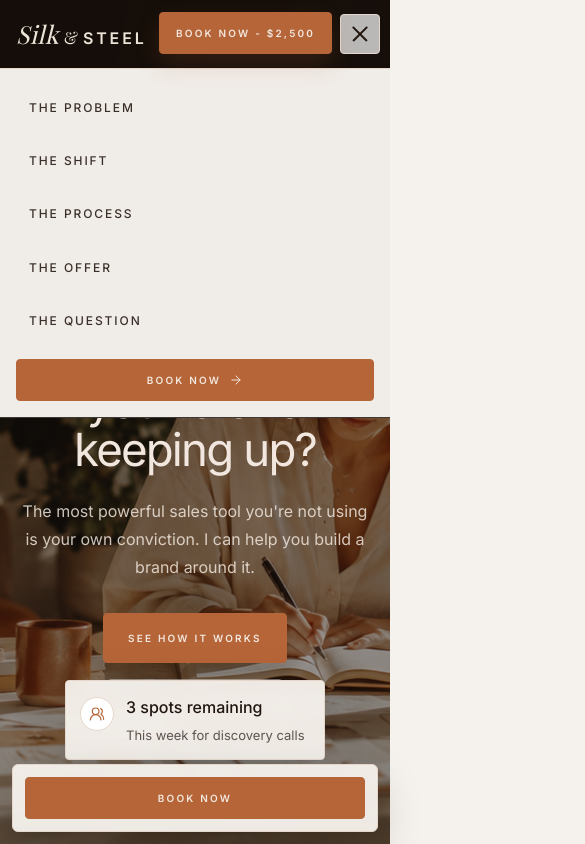
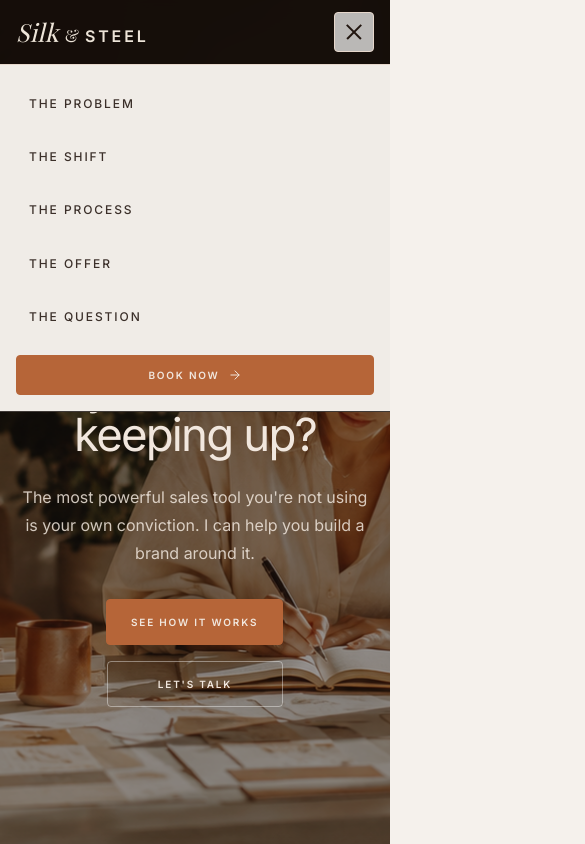
Before and after one commit to iramzaka/silk-steel-site, a Next.js app: page / in a window 390 px wide. Both pictures are taken after a click on the button 359 px from the left and 34 px from the top of the page. Shown: the top 844 px of the page, 585 px wide, since content can reach past the window. Built offline with nearby package versions, Linux system fonts and the light colour scheme.

Commit message:
Fix responsive layout issues

```diff
--- a/app/globals.css
+++ b/app/globals.css
@@ -38,10 +38,12 @@
 
   html {
     scroll-behavior: smooth;
+    scroll-padding-top: 76px;
   }
 
   body {
     min-height: 100vh;
+    overflow-x: hidden;
     background: var(--ss-cream);
     color: var(--ss-dark-text);
     font-family: var(--font-outfit), sans-serif;
--- a/app/page.tsx
+++ b/app/page.tsx
@@ -38,14 +38,6 @@ const T = {
   light:  "#EDE4D8",
   ash:    "#3D2E28",
   cream:  "#F4F0EB",
-};
-
-const sectionBase: React.CSSProperties = {
-  padding: "96px 56px",
-};
-const innerWide: React.CSSProperties = {
-  maxWidth: 1180,
-  margin: "0 auto",
 };
 
 /* ─── Eyebrow ─── */
@@ -297,7 +289,7 @@ function SectionEyebrow({
 }) {
   return (
     <p
-      className={`mb-5 font-[family:var(--font-cinzel)] text-[16px] tracking-[0.10em] ${
+      className={`mb-5 font-[family:var(--font-cinzel)] text-[12px] leading-6 tracking-[0.10em] sm:text-[14px] md:text-[16px] ${
         light ? "text-[var(--ss-muted)]" : "text-[var(--ss-bronze)]"
       }`}
     >
@@ -319,7 +311,7 @@ function CtaLink({
   className?: string;
 } & Omit<React.AnchorHTMLAttributes<HTMLAnchorElement>, "href" | "className">) {
   const base =
-    "inline-flex items-center justify-center gap-2 whitespace-nowrap rounded-[4px] border text-[10px] font-semibold tracking-[0.22em] uppercase transition duration-300 ease-out will-change-transform hover:scale-[1.03] focus-visible:ring-2 focus-visible:ring-[var(--ss-bronze-soft)]/50 focus-visible:ring-offset-2 focus-visible:ring-offset-transparent";
+    "inline-flex max-w-full items-center justify-center gap-2 whitespace-nowrap rounded-[4px] border text-center text-[10px] font-semibold leading-[1.2] tracking-[0.18em] uppercase transition duration-300 ease-out will-change-transform hover:scale-[1.03] focus-visible:ring-2 focus-visible:ring-[var(--ss-bronze-soft)]/50 focus-visible:ring-offset-2 focus-visible:ring-offset-transparent sm:tracking-[0.22em]";
 
   const variantClass =
     variant === "primary"
@@ -343,16 +335,10 @@ function CtaLink({
 function BrandMark() {
   return (
     <a href="#top" className="inline-flex items-center">
-      <span
-        className={`relative
-
-        }`}
-      >
-      <span style={{ display: "flex", alignItems: "baseline", gap: 5, textDecoration: "none" }}>
+      <span className="flex items-baseline gap-1.5 no-underline">
         <span style={{ fontFamily: "var(--font-cormorant)", fontStyle: "italic", fontWeight: 300, fontSize: 25, color: T.light, letterSpacing: "0.01em" }}>Silk</span>
         <span style={{ fontFamily: "var(--font-cormorant)", fontWeight: 200, fontSize: 17, color: T.light }}>&amp;</span>
         <span style={{ fontFamily: "var(--font-cinzel)", fontWeight: 600, fontSize: 16, letterSpacing: "0.18em", color: T.light, textTransform: "uppercase" }}>Steel</span>
-      </span>
       </span>
     </a>
   );
@@ -363,11 +349,11 @@ function Navbar() {
 
   return (
     <header className="fixed inset-x-0 top-0 z-50 border-b border-white/18 bg-[rgba(20,13,9,0.98)] backdrop-blur-md">
-      <div className="mx-auto flex h-[68px] max-w-[1400px] items-center justify-between gap-3 px-4 sm:gap-6 sm:px-6 lg:px-8">
+      <div className="mx-auto flex h-[64px] max-w-[1400px] items-center justify-between gap-3 px-4 sm:gap-6 sm:px-6 md:h-[68px] lg:px-8">
         <div className="shrink-0 lg:ml-[4px]">
           <BrandMark />
         </div>
-        <nav className="hidden items-center pt-2 gap-8 lg:flex">
+        <nav className="hidden items-center gap-6 pt-1 xl:flex 2xl:gap-8">
           {navItems.map((item) => (
             <a
               key={item.href}
@@ -379,18 +365,20 @@ function Navbar() {
           ))}
         </nav>
         <div className="flex items-center gap-2 sm:gap-3">
+          <div className="hidden md:block">
             <CtaLink
               href={BOOKING_URL}
-            className="hidden -translate-y-[1px] px-4 py-3 font-semibold shadow-[0_10px_24px_rgba(182,101,56,0.18)] hover:scale-105 md:inline-flex md:px-5"
+              className="-translate-y-[1px] px-4 py-3 font-semibold shadow-[0_10px_24px_rgba(182,101,56,0.18)] hover:scale-105 md:px-5"
             >
               BOOK NOW - $2,500
             </CtaLink>
+          </div>
           <button
             type="button"
             aria-label={mobileMenuOpen ? "Close menu" : "Open menu"}
             aria-expanded={mobileMenuOpen}
             onClick={() => setMobileMenuOpen((value) => !value)}
-            className="inline-flex h-10 w-10 items-center justify-center rounded-[4px] border border-[var(--ss-soft-border)] bg-white/70 text-[var(--ss-dark-text)] transition hover:border-[var(--ss-bronze)] hover:text-[var(--ss-bronze)] lg:hidden"
+            className="inline-flex h-10 w-10 shrink-0 items-center justify-center rounded-[4px] border border-[var(--ss-soft-border)] bg-white/70 text-[var(--ss-dark-text)] transition hover:border-[var(--ss-bronze)] hover:text-[var(--ss-bronze)] xl:hidden"
           >
             <span className="relative block h-3.5 w-5">
               <span
@@ -419,9 +407,9 @@ function Navbar() {
           opacity: mobileMenuOpen ? 1 : 0,
         }}
         transition={{ duration: 0.25, ease: [0.22, 1, 0.36, 1] }}
-        className="overflow-hidden border-t border-[var(--ss-soft-border)] bg-[rgba(245,241,236,0.98)] lg:hidden"
+        className="overflow-hidden border-t border-[var(--ss-soft-border)] bg-[rgba(245,241,236,0.98)] xl:hidden"
       >
-        <div className="space-y-2 px-4 py-4 sm:px-6">
+        <div className="max-h-[calc(100vh-64px)] space-y-2 overflow-y-auto px-4 py-4 sm:px-6 md:max-h-[calc(100vh-68px)]">
           {navItems.map((item) => (
             <a
               key={item.href}
@@ -432,7 +420,7 @@ function Navbar() {
               {item.label}
             </a>
           ))}
-          <CtaLink href={BOOKING_URL} className="mt-2 w-full px-4 py-3 sm:hidden">
+          <CtaLink href={BOOKING_URL} className="mt-2 w-full px-4 py-3">
             BOOK NOW <ArrowRight className="size-3.5" strokeWidth={1.7} />
           </CtaLink>
         </div>
@@ -445,7 +433,7 @@ function HeroSection() {
   return (
     <section
       id="top"
-      className="relative overflow-hidden bg-[var(--ss-ink)] pt-[72px] text-[var(--ss-light)]"
+      className="relative overflow-hidden bg-[var(--ss-ink)] pt-[64px] text-[var(--ss-light)] md:pt-[68px]"
     >
       <div className="absolute inset-0">
         <Image
@@ -453,13 +441,13 @@ function HeroSection() {
           alt="Founder in an office at dusk"
           fill
           priority
-          sizes="80vw"
+          sizes="100vw"
           className="object-cover object-[center_15%]"
         />
       </div>
       <div className="absolute inset-0 bg-[rgba(20,13,9,0.44)]" />
-      <div className="mx-auto min-h-[calc(100vh-72px)] max-w-[1400px]">
-        <div className="relative z-14 flex min-h-[calc(100vh-72px)] items-center px-5 py-8 sm:px-6 sm:py-10 md:px-6 md:py-12 lg:px-6 lg:py-14">
+      <div className="mx-auto min-h-[calc(100svh-64px)] max-w-[1400px] md:min-h-[calc(100svh-68px)]">
+        <div className="relative z-10 flex min-h-[calc(100svh-64px)] items-center px-5 py-8 sm:px-6 sm:py-10 md:min-h-[calc(100svh-68px)] md:px-6 md:py-12 lg:px-6 lg:py-14">
           <div className="flex w-full justify-center">
             <div className="w-full max-w-[1200px] text-center">
               <motion.div
@@ -703,40 +691,22 @@ function TestimonialSection() {
 
 function Offer() {
   return (
-    <section id="offer" style={{ background: T.cream, ...sectionBase, padding: "64px 56px 72px" }}>
-      <div style={innerWide}>
+    <section id="offer" className="bg-[var(--ss-cream)] px-4 py-14 text-[var(--ss-dark-text)] sm:px-6 md:py-16 lg:px-8 lg:py-[72px]">
+      <div className="mx-auto max-w-[1180px]">
         <SectionEyebrow>THE OFFER</SectionEyebrow>
-        <div style={{ display: "flex", alignItems: "baseline", gap: 16, marginBottom: 6, flexWrap: "wrap" }}>
-          <h2
-            style={{
-              fontFamily: "var(--font-cormorant)",
-              fontWeight: 300,
-              fontSize: "clamp(2.1rem,3.7vw,3.2rem)",
-              lineHeight: 1.03,
-              color: T.night,
-              letterSpacing: "-0.03em",
-            }}
-          >
+        <div className="flex flex-col gap-2 sm:flex-row sm:flex-wrap sm:items-baseline sm:gap-x-4">
+          <h2 className="font-[family:var(--font-cormorant)] text-[2.1rem] font-light leading-[1.04] text-[var(--ss-dark-text)] sm:text-[2.65rem] lg:text-[3.2rem]">
             Your Brand Clarity Session —
           </h2>
-          <span
-            style={{
-              fontFamily: "var(--font-cinzel)",
-              fontSize: "clamp(2rem,3.2vw,3rem)",
-              lineHeight: 1.03,
-              fontWeight: 600,
-              color: T.garnet,
-              letterSpacing: "-0.01em",
-            }}
-          >
+          <span className="font-[family:var(--font-cinzel)] text-[1.75rem] font-semibold leading-none text-[var(--ss-bronze)] sm:text-[2.25rem] lg:text-[3rem]">
             $2,500
           </span>
         </div>
-        <p style={{ fontSize: 12, color: "rgba(26,23,20,0.35)", letterSpacing: "0.1em", textTransform: "uppercase", fontFamily: "var(--font-cinzel)", marginBottom: 30 }}>
+        <p className="mt-3 font-[family:var(--font-cinzel)] text-[11px] uppercase leading-5 tracking-[0.1em] text-[var(--ss-dark-text)]/40 sm:text-[12px]">
           Full investment, paid at booking
         </p>
 
-        <div style={{ display: "grid", gridTemplateColumns: "1fr 370px", gap: 48, alignItems: "start" }}>
+        <div className="mt-8 grid gap-8 lg:grid-cols-[minmax(0,1fr)_minmax(310px,370px)] lg:items-start lg:gap-12">
           {/* deliverables */}
           <div>
             {deliverables.map((d) => (
@@ -760,19 +730,7 @@ function Offer() {
           </div>
 
           {/* sticky CTA */}
-          <div
-            style={{
-              position: "sticky",
-              top: 96,
-              display: "flex",
-              flexDirection: "column",
-              gap: 14,
-              padding: 24,
-              border: "1px solid rgba(61,46,40,0.12)",
-              background: "rgba(255,255,255,0.34)",
-              boxShadow: "0 18px 50px rgba(33,21,15,0.06)",
-            }}
-          >
+          <div className="flex min-w-0 flex-col gap-4 border border-[rgba(61,46,40,0.12)] bg-white/40 p-5 shadow-[0_18px_50px_rgba(33,21,15,0.06)] sm:p-6 lg:sticky lg:top-24">
             <div style={{ fontFamily: "var(--font-cinzel)", fontSize: 10, letterSpacing: "0.2em", textTransform: "uppercase", color: "rgba(26,23,20,0.4)", marginBottom: 4 }}>
               Ready to commit?
             </div>
@@ -780,21 +738,7 @@ function Offer() {
               href="https://buy.stripe.com/00wbJ3ezC2WIg3NezSeUU01"
               target="_blank"
               rel="noopener noreferrer"
-              style={{
-                display: "flex",
-                justifyContent: "center",
-                background: T.garnet,
-                color: T.light,
-                fontFamily: "var(--font-cinzel)",
-                fontSize: 10,
-                fontWeight: 600,
-                letterSpacing: "0.2em",
-                textTransform: "uppercase",
-                textDecoration: "none",
-                padding: "14px 22px",
-                borderRadius: 2,
-                boxShadow: "0 4px 20px rgba(184,92,56,0.25)",
-              }}
+              className="flex w-full items-center justify-center rounded-[2px] bg-[var(--ss-bronze)] px-4 py-3.5 text-center font-[family:var(--font-cinzel)] text-[10px] font-semibold uppercase leading-5 tracking-[0.14em] text-[var(--ss-light)] no-underline shadow-[0_4px_20px_rgba(184,92,56,0.25)] transition hover:bg-[var(--ss-bronze-hover)] sm:px-6 sm:tracking-[0.2em]"
             >
               Pay &amp; Book — $2,500
             </a>
@@ -817,22 +761,10 @@ function Offer() {
               <span style={{ flex: 1, height: 0.5, background: "rgba(61,46,40,0.15)" }} />
             </div>
             <a
-              href="#"
-              style={{
-                display: "flex",
-                justifyContent: "center",
-                background: "transparent",
-                color: T.night,
-                fontFamily: "var(--font-cinzel)",
-                fontSize: 10,
-                fontWeight: 600,
-                letterSpacing: "0.2em",
-                textTransform: "uppercase",
-                textDecoration: "none",
-                padding: "13px 22px",
-                border: "1px solid rgba(61,46,40,0.25)",
-                borderRadius: 2,
-              }}
+              href={BOOKING_URL}
+              target="_blank"
+              rel="noopener noreferrer"
+              className="flex w-full items-center justify-center rounded-[2px] border border-[rgba(61,46,40,0.25)] bg-transparent px-4 py-3.5 text-center font-[family:var(--font-cinzel)] text-[10px] font-semibold uppercase leading-5 tracking-[0.12em] text-[var(--ss-dark-text)] no-underline transition hover:border-[var(--ss-bronze)] hover:text-[var(--ss-bronze)] sm:px-6 sm:tracking-[0.18em]"
             >
               Book a Free Discovery Call
             </a>
@@ -1005,7 +937,7 @@ function FloatingSocialProof() {
       initial={{ opacity: 0, y: 24 }}
       animate={{ opacity: 1, y: 0 }}
       transition={{ duration: 0.7, delay: 0.65 }}
-      className="fixed bottom-[84px] left-1/2 z-40 w-[calc(100vw-2rem)] max-w-[260px] -translate-x-1/2 rounded-[4px] border border-[var(--ss-soft-border)] bg-[rgba(245,241,236,0.96)] p-3.5 shadow-[0_20px_55px_rgba(0,0,0,0.18)] backdrop-blur sm:left-auto sm:right-6 sm:translate-x-0 lg:bottom-6 lg:right-6"
+      className="fixed bottom-6 right-6 z-40 hidden w-[260px] rounded-[4px] border border-[var(--ss-soft-border)] bg-[rgba(245,241,236,0.96)] p-3.5 shadow-[0_20px_55px_rgba(0,0,0,0.18)] backdrop-blur xl:block"
     >
       <div className="flex items-start gap-3">
         <div className="mt-0.5 rounded-full border border-[var(--ss-soft-border)] bg-white p-2 text-[var(--ss-bronze)]">
@@ -1024,7 +956,7 @@ function FloatingSocialProof() {
 
 function StickyCTA() {
   return (
-    <div className="fixed inset-x-3 bottom-3 z-40">
+    <div className="fixed inset-x-3 bottom-3 z-40 hidden xl:block">
       <div className="mx-auto flex max-w-[560px] items-center justify-between gap-4 rounded-[6px] border border-[var(--ss-soft-border)] bg-[rgba(245,241,236,0.96)] p-3 shadow-[0_18px_45px_rgba(0,0,0,0.18)] backdrop-blur">
         <p className="hidden flex-1 text-[13px] leading-5 text-[var(--ss-dark-text)]/78 sm:block">
           Ready to elevate your brand and attract your next-level clients?
```
Lines whose indentation alone changed are shown as unchanged.
